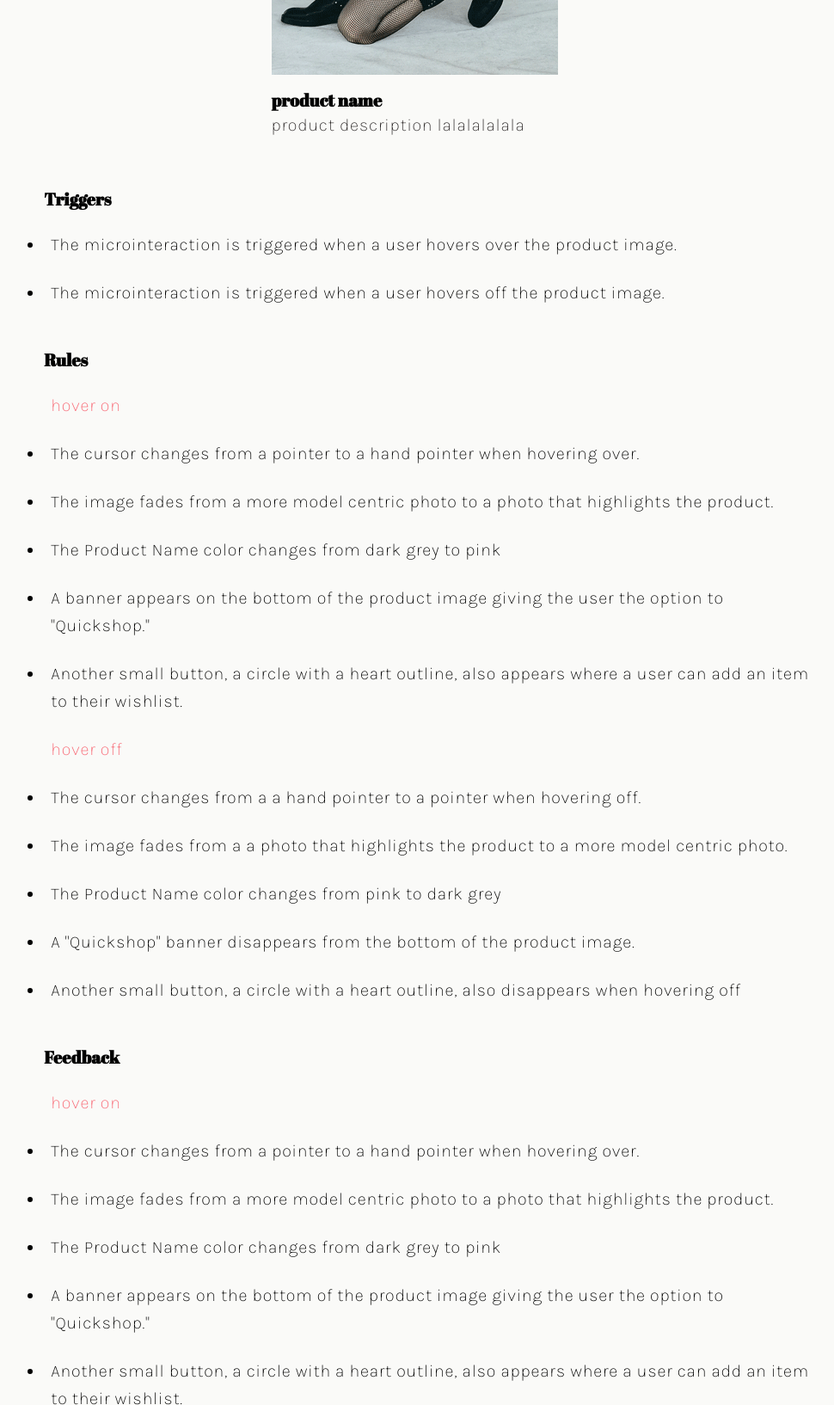
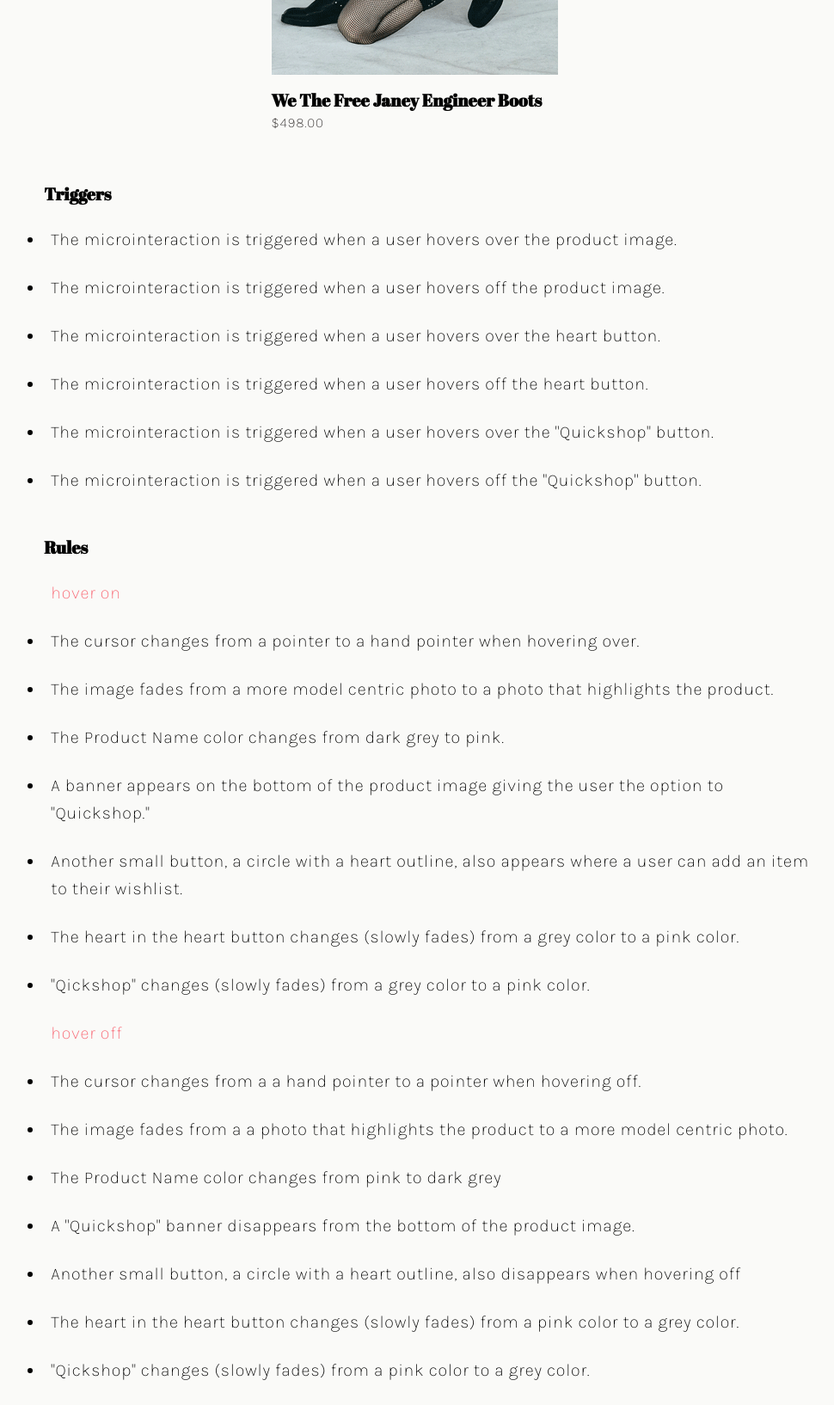
Before and after one commit to emf-99/idm241-emf99, a plain HTML site: page idm241/alpha/alpha build/index.html in a window 1280 px wide. Shown: the part 560-2194 px from the top of the page at 86% size, without its empty margins (158-1128 px from the left). Drawn offline with Linux system fonts and the light colour scheme.

Commit message:
:adhesive_bandage: corrections

```diff
--- a/idm241/alpha/alpha build/index.html
+++ b/idm241/alpha/alpha build/index.html
@@ -33,8 +33,8 @@
       </div>
 
       <div class="product_text">
-        <h3 class="product_name"> product name </h3>
-        <p class="product_desc"> product description lalalalalala</p>
+        <h3 class="product_name"> We The Free Janey Engineer Boots </h3>
+        <p class="product_desc"> $498.00 </p>
       </div>
     </div>
 
@@ -44,14 +44,20 @@
       <h3>Triggers</h3>
       <li>The microinteraction is triggered when a user hovers over the product image.</li>
       <li>The microinteraction is triggered when a user hovers off the product image.</li>
+      <li>The microinteraction is triggered when a user hovers over the heart button.</li>
+      <li>The microinteraction is triggered when a user hovers off the heart button.</li>
+      <li>The microinteraction is triggered when a user hovers over the "Quickshop" button.</li>
+      <li>The microinteraction is triggered when a user hovers off the "Quickshop" button.</li>
 
       <h3>Rules</h3>
        <p>hover on</p>
       <li> The cursor changes from a pointer to a hand pointer when hovering over. </li>
       <li> The image fades from a more model centric photo to a photo that highlights the product. </li>
-      <li> The Product Name color changes from dark grey to pink </li>
+      <li> The Product Name color changes from dark grey to pink. </li>
       <li> A banner appears on the bottom of the product image giving the user the option to "Quickshop." </li>
       <li> Another small button, a circle with a heart outline, also appears where a user can add an item to their wishlist.</li>
+      <li> The heart in the heart button changes (slowly fades) from a grey color to a pink color. </li>
+      <li> "Qickshop" changes (slowly fades) from a grey color to a pink color. </li>
 
        <p>hover off</p>
       <li> The cursor changes from a a hand pointer to a pointer when hovering off. </li>
@@ -59,6 +65,8 @@
       <li> The Product Name color changes from pink to dark grey </li>
       <li> A "Quickshop" banner disappears from the bottom of the product image. </li>
       <li> Another small button, a circle with a heart outline, also disappears when hovering off</li>
+      <li> The heart in the heart button changes (slowly fades) from a pink color to a grey color. </li>
+      <li> "Qickshop" changes (slowly fades) from a pink color to a grey color. </li>
 
 
       <h3>Feedback</h3>
@@ -68,6 +76,8 @@
       <li> The Product Name color changes from dark grey to pink </li>
       <li> A banner appears on the bottom of the product image giving the user the option to "Quickshop." </li>
       <li> Another small button, a circle with a heart outline, also appears where a user can add an item to their wishlist.</li>
+      <li> The heart in the heart button changes (slowly fades) from a grey color to a pink color. </li>
+      <li> "Qickshop" changes (slowly fades) from a grey color to a pink color. </li>
 
        <p>hover off</p>
       <li> The cursor changes from a a hand pointer to a pointer when hovering off. </li>
@@ -75,11 +85,16 @@
       <li> The Product Name color changes from pink to dark grey </li>
       <li> A "Quickshop" banner disappears from the bottom of the product image. </li>
       <li> Another small button, a circle with a heart outline, also disappears when hovering off</li>
+      <li> The heart in the heart button changes (slowly fades) from a pink color to a grey color. </li>
+      <li> "Qickshop" changes (slowly fades) from a pink color to a grey color. </li>
 
 
       <h3>Loops & Modes</h3>
       <li>New buttons, "Quickshop" and the heart button with separate options appear after a user hovers over a product image.</li>
       <li> The "Quickshop" and the heart button disapear after a user hovers off a product image.</li>
+
+      <h3>Improvements</h3>
+      <li> There is now a fade transition when hovering over/off of the product image (Used to be a hard switch). </li>
     </ul>
 
     <!-- <h3>hover over</h3>
--- a/idm241/alpha/alpha build/styles.css
+++ b/idm241/alpha/alpha build/styles.css
@@ -167,6 +167,8 @@ p.product_desc {
     margin:  0rem;
     padding: 0rem 0rem 0rem 0rem;
     color: var(--color-text);
+    font-size: 1rem;
+
 }
 
 
@@ -194,7 +196,7 @@ p.product_desc {
     }
 
     .image-container {
-        max-width: 75%;
+        max-width: 100%;
     }
     }
 
@@ -251,6 +253,6 @@ p.product_desc {
 
 
     .image_container {
-        max-width: 50%;
+        max-width: 100%;
     }
     }
```
